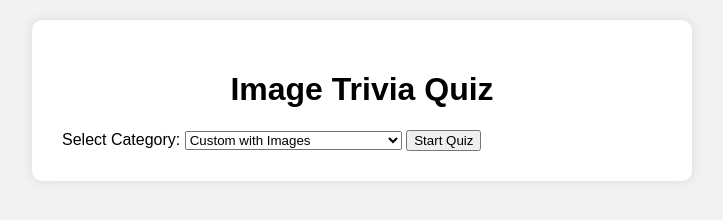
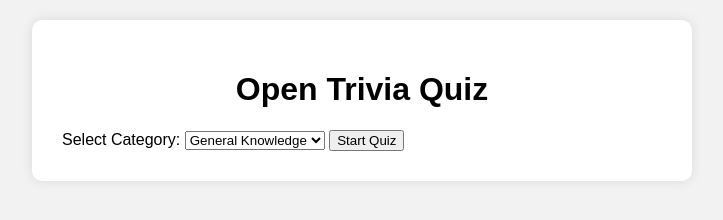
Before and after one commit to Amazingmoondeer/ps5, a plain HTML site: page index.html in a window 1280 px wide. Shown: the whole page, without its empty margins (278-1001 px from the left). Drawn offline with Linux system fonts and the light colour scheme.

Commit message:
Update index.html

```diff
--- a/index.html
+++ b/index.html
@@ -1,27 +1,30 @@
 <!DOCTYPE html>
 <html lang="en">
 <head>
-  <meta charset="UTF-8">
-  <title>Image Trivia Quiz</title>
-  <link rel="stylesheet" href="style.css">
+  <meta charset="UTF-8" />
+  <meta name="viewport" content="width=device-width, initial-scale=1.0"/>
+  <title>Open Trivia Quiz</title>
+  <link rel="stylesheet" href="style.css" />
 </head>
 <body>
   <div class="container">
     <div class="start-screen">
-      <h1>Image Trivia Quiz</h1>
+      <h1>Open Trivia Quiz</h1>
       <label for="category">Select Category:</label>
       <select id="category">
-        <option value="custom">Custom with Images</option>
-        <option value="9">General Knowledge (No Images)</option>
+        <option value="9">General Knowledge</option>
+        <option value="21">Sports</option>
+        <option value="23">History</option>
+        <option value="17">Science & Nature</option>
+        <option value="18">Computer Science</option>
       </select>
       <button id="startBtn">Start Quiz</button>
     </div>
 
     <div class="quiz-container" style="display: none;">
       <h2 id="question">Question text</h2>
-      <img id="question-img" src="" alt="" style="max-width: 100%; display: none;" />
       <ul id="options"></ul>
-      <button id="nextBtn" style="display: none;">Next</button>
+      <button id="nextBtn" style="display:none;">Next</button>
       <div id="score"></div>
     </div>
   </div>
```
